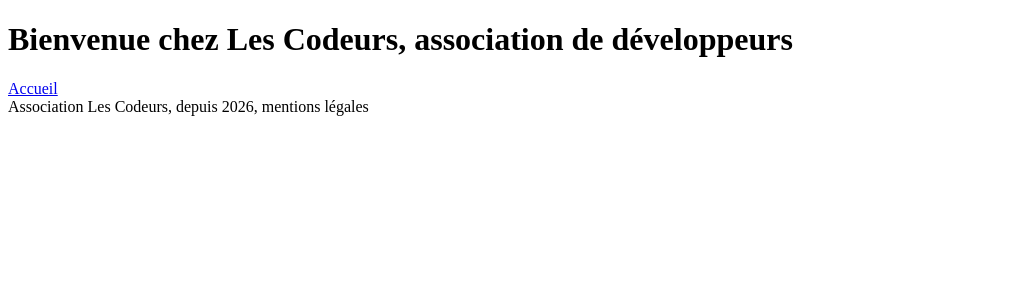
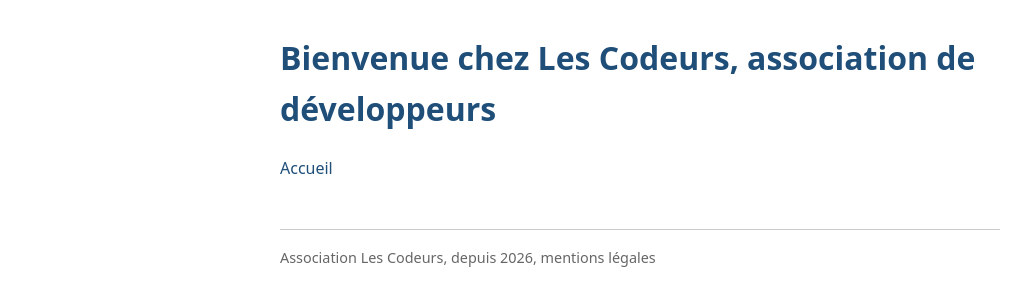
Before and after one commit to aileriwaterfish/tp-git-asso, a plain HTML site: page index.html in a window 1280 px wide. Shown: the whole page, without its empty margins (0-1029 px from the left). Drawn offline with Linux system fonts and the light colour scheme.

Commit message:
Ajoute README et feuille de style

```diff
--- a/index.html
+++ b/index.html
@@ -3,6 +3,7 @@
 <head>
   <meta charset="UTF-8">
   <title>Association Les Codeurs</title>
+  <link rel="stylesheet" href="style.css">
 </head>
 <body>
   <h1>Bienvenue chez Les Codeurs, association de développeurs</h1>
--- /dev/null
+++ b/style.css
@@ -0,0 +1,5 @@
+body { font-family: system-ui, sans-serif; max-width: 720px; margin: 2rem auto; padding: 0 1rem; color: #222; line-height: 1.6; }
+h1 { color: #1f4e79; }
+nav a { margin-right: 1rem; color: #1f4e79; text-decoration: none; }
+nav a:hover { text-decoration: underline; }
+footer { margin-top: 3rem; padding-top: 1rem; border-top: 1px solid #ccc; color: #666; font-size: .9rem; }
```
Also changed, not shown: 1 other file.
